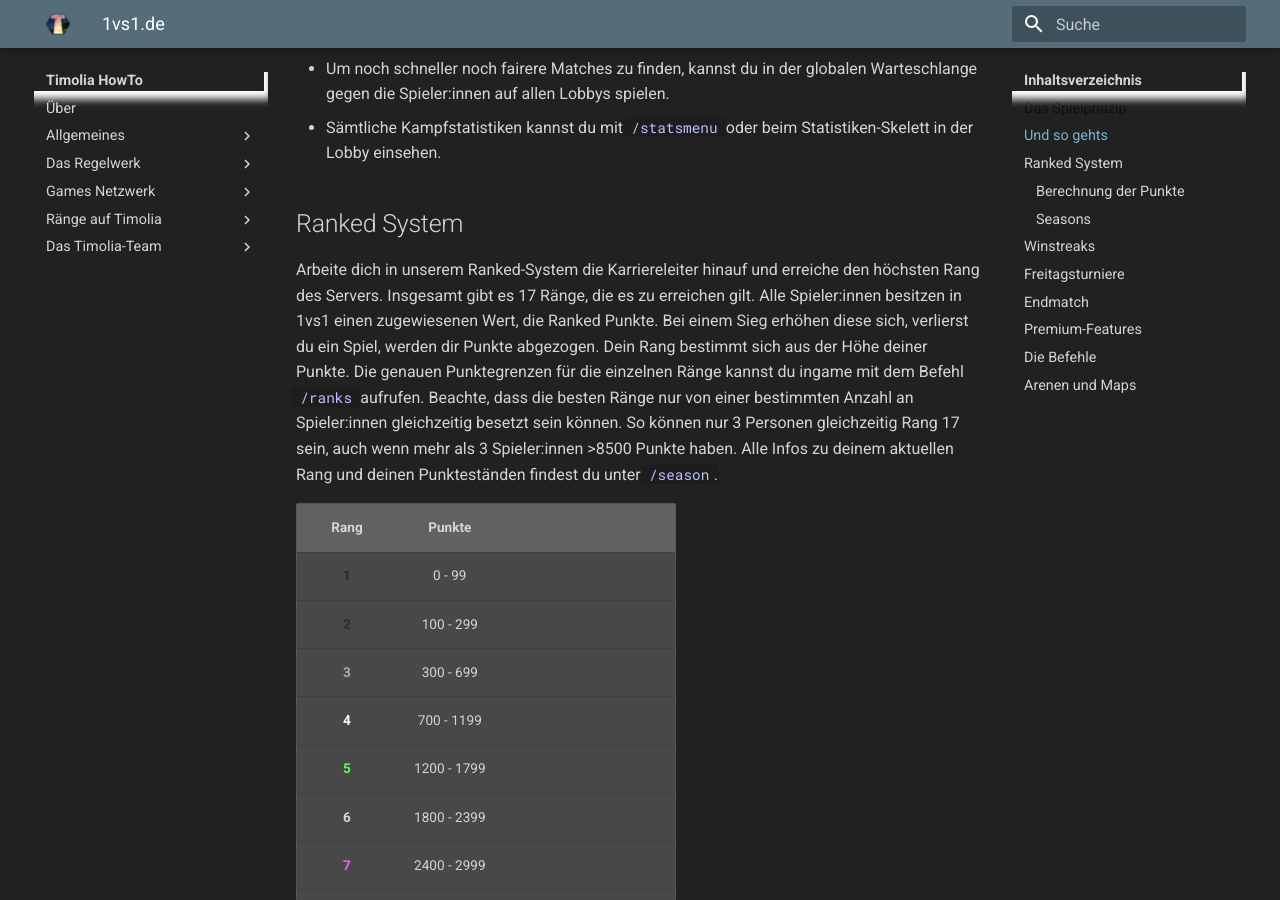
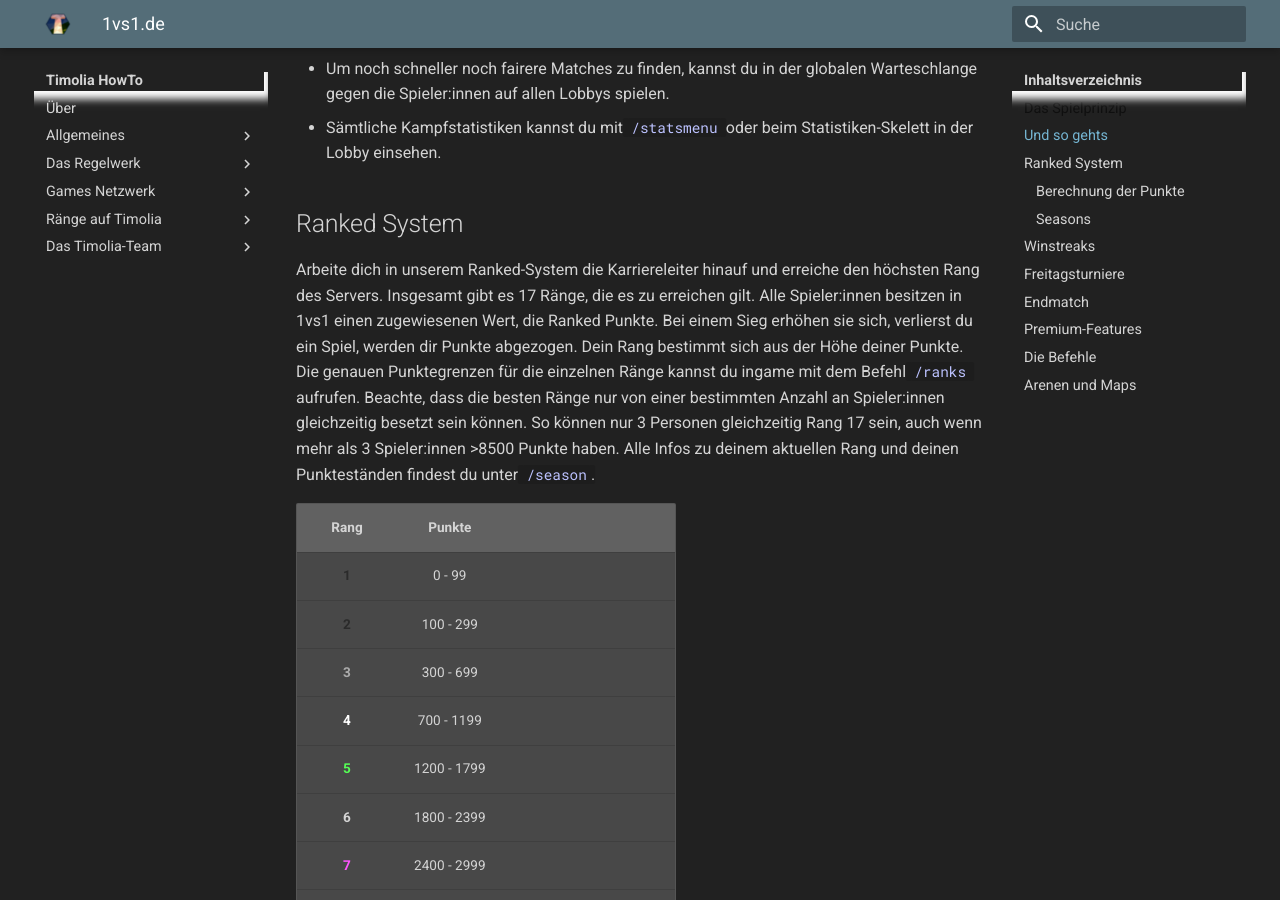
Before and after one commit to TimoliaDE/HowTo, an MkDocs documentation site: the page built from docs/games/1vs1.de.md, in a window 1280 px wide and 900 px high, scrolled down 1423 px. Built offline with MkDocs 1.6.1 and Material for MkDocs 9.7.7, drawn with Linux system fonts in a browser that asks for light colours; old or Windows-style settings are respelled for this version of MkDocs; some of the changed text lies outside the part shown.

Commit message:
1vs1 Games Spieler zu Spieler:in IX

```diff
--- a/docs/games/1vs1.de.md
+++ b/docs/games/1vs1.de.md
@@ -33,7 +33,7 @@ Fordere andere alleine oder im Team heraus oder nimm an einem Turnier teil und b
 
 Arbeite dich in unserem Ranked-System die Karriereleiter hinauf und erreiche den höchsten Rang des Servers.
 Insgesamt gibt es 17 Ränge, die es zu erreichen gilt. Alle Spieler:innen besitzen in 1vs1 einen zugewiesenen Wert, die Ranked Punkte.
-Bei einem Sieg erhöhen diese sich, verlierst du ein Spiel, werden dir Punkte abgezogen. Dein Rang bestimmt sich aus der Höhe deiner Punkte.
+Bei einem Sieg erhöhen sie sich, verlierst du ein Spiel, werden dir Punkte abgezogen. Dein Rang bestimmt sich aus der Höhe deiner Punkte.
 Die genauen Punktegrenzen für die einzelnen Ränge kannst du ingame mit dem Befehl `/ranks` aufrufen. Beachte, dass die besten Ränge nur von einer bestimmten Anzahl an Spieler:innen gleichzeitig besetzt sein können.
 So können nur 3 Personen gleichzeitig Rang 17 sein, auch wenn mehr als 3 Spieler:innen >8500 Punkte haben. Alle Infos zu deinem aktuellen Rang und deinen Punkteständen findest du unter `/season`.
 
```
Also changed, not shown: other parts of docs/games/1vs1.de.md (+4 -4 lines).
